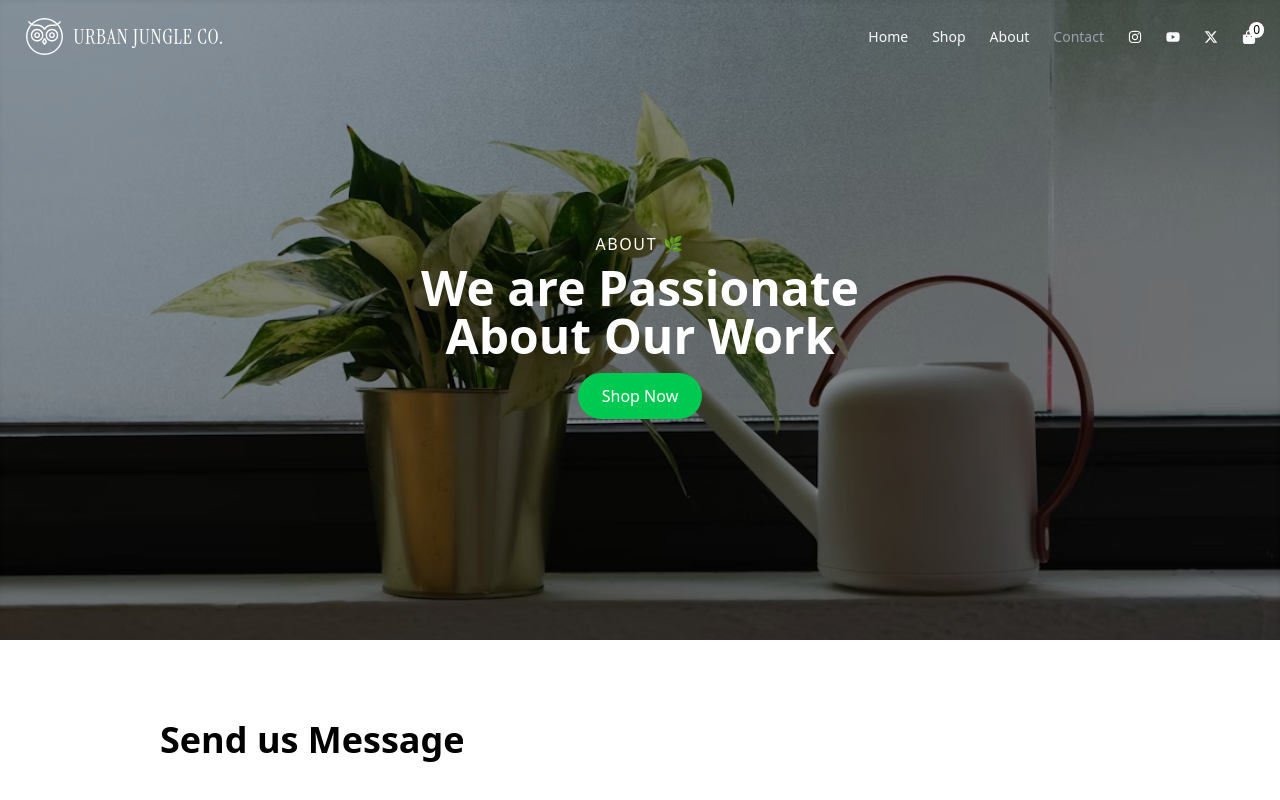
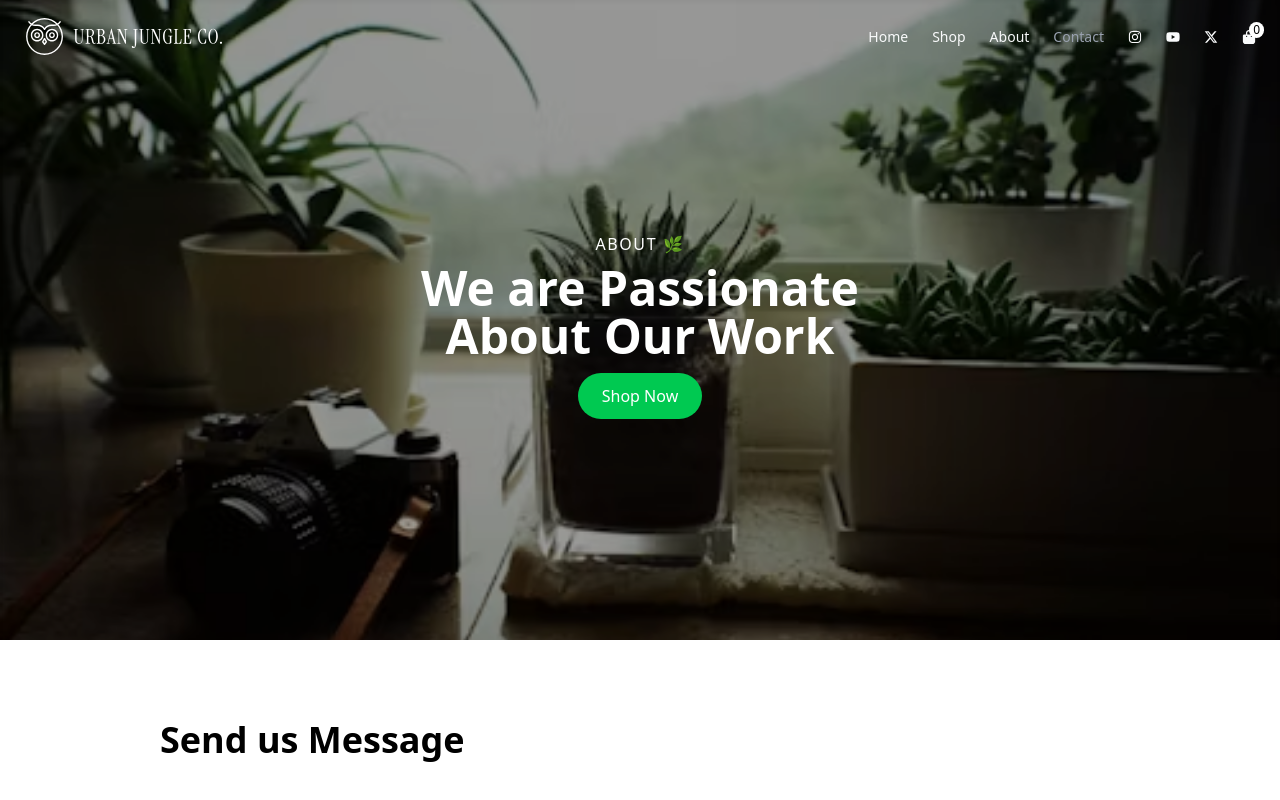
Before and after one commit to Rahulpadole11/Plant-E-commerce, a React (Vite) app: page /contact in a window 1280 px wide. Shown: the top 800 px of the page. Built offline with nearby package versions, Linux system fonts and the light colour scheme.

Commit message:
Update Contact.jsx

```diff
--- a/src/pages/Contact.jsx
+++ b/src/pages/Contact.jsx
@@ -6,7 +6,7 @@ const Contact = () => {
      <section
        className="w-full bg-cover bg-center flex items-center justify-center text-white text-center relative overflow-hidden h-[60vh] sm:h-[70vh] md:h-[80vh] lg:h-[80vh] "
       style={{
-        backgroundImage: `url(/Heroimg/plant.avif)`,
+        backgroundImage: `url(/Heroimg/contact.avif)`,
         filter: "brightness(100%)",
       }}
     >
```
